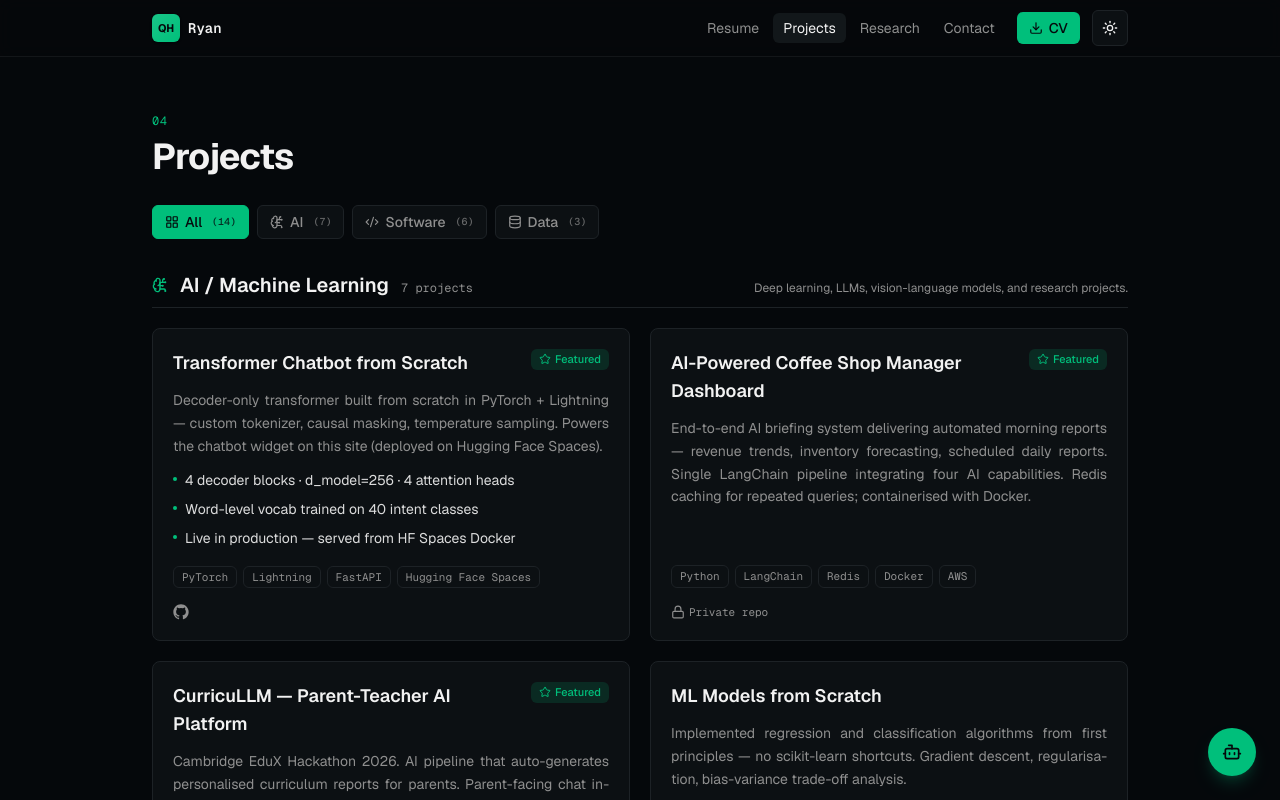
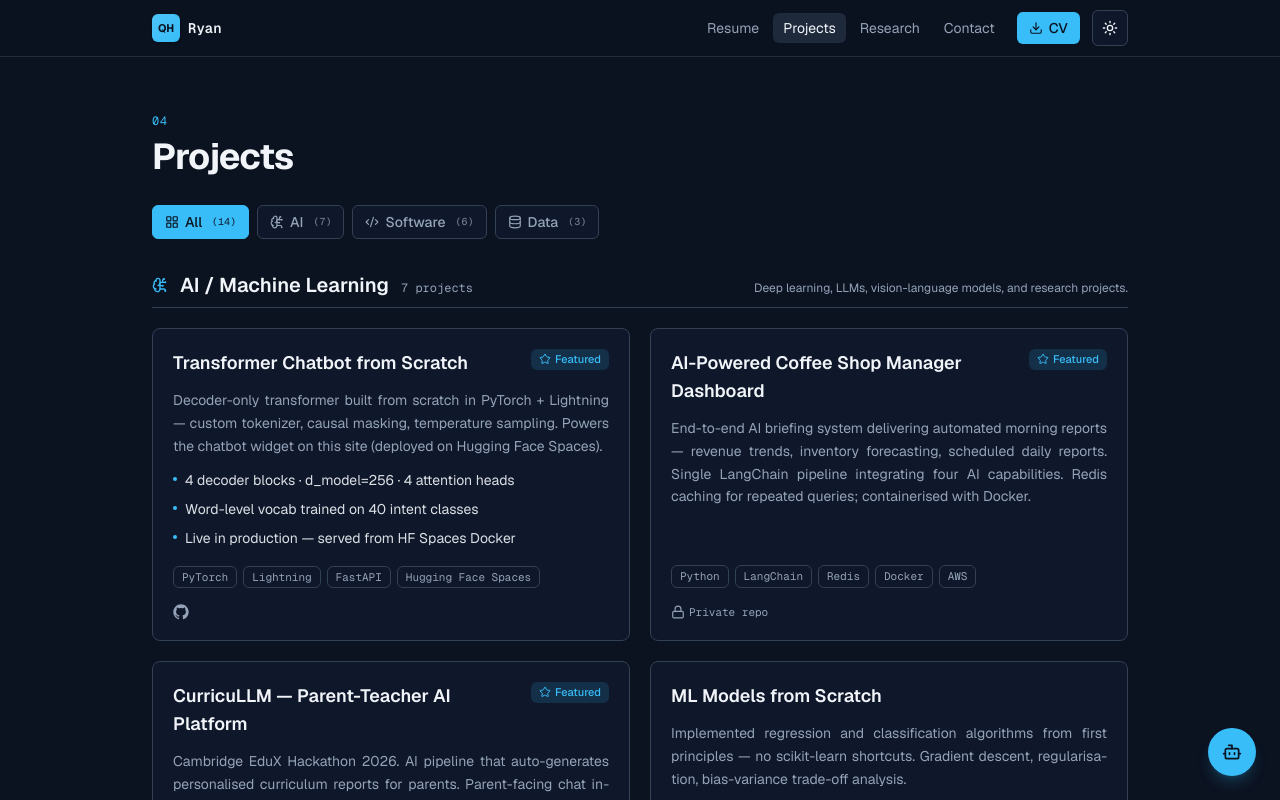
Before and after one commit to Huydinh1205/cv-website, a Next.js app: page /projects in a window 1280 px wide. Shown: the top 800 px of the page. Built offline with nearby package versions, Linux system fonts and the light colour scheme.

Commit message:
change color

```diff
--- a/app/globals.css
+++ b/app/globals.css
@@ -2,26 +2,30 @@
 
 @custom-variant dark (&:where(.dark, .dark *));
 
+/* "Deep Ocean" — feng-shui palette for Mệnh Thủy (Tuyền Trung Thủy, 2005)
+ * Bản mệnh: navy / deep blue. Tương sinh (Kim): silver accents.
+ * Accent: sky blue (#38BDF8 sky-400) for vibrance, harmonises with Water.
+ */
 :root {
-  --background: oklch(0.99 0 0);
-  --foreground: oklch(0.18 0.01 240);
-  --muted: oklch(0.95 0 0);
-  --muted-foreground: oklch(0.5 0 0);
-  --border: oklch(0.9 0 0);
-  --accent: oklch(0.65 0.18 162);
-  --accent-foreground: oklch(0.99 0 0);
-  --card: oklch(1 0 0);
+  --background: #F8FAFC;
+  --foreground: #0F172A;
+  --muted: #F1F5F9;
+  --muted-foreground: #475569;
+  --border: #E2E8F0;
+  --accent: #0EA5E9;
+  --accent-foreground: #FFFFFF;
+  --card: #FFFFFF;
 }
 
 .dark {
-  --background: oklch(0.13 0.01 240);
-  --foreground: oklch(0.96 0 0);
-  --muted: oklch(0.2 0.01 240);
-  --muted-foreground: oklch(0.65 0 0);
-  --border: oklch(0.25 0.01 240);
-  --accent: oklch(0.7 0.18 162);
-  --accent-foreground: oklch(0.13 0.01 240);
-  --card: oklch(0.17 0.01 240);
+  --background: #0B1220;
+  --foreground: #F1F5F9;
+  --muted: #1E293B;
+  --muted-foreground: #94A3B8;
+  --border: #334155;
+  --accent: #38BDF8;
+  --accent-foreground: #0B1220;
+  --card: #0F172A;
 }
 
 @theme inline {
```
Also changed, not shown: app/icon.svg.
